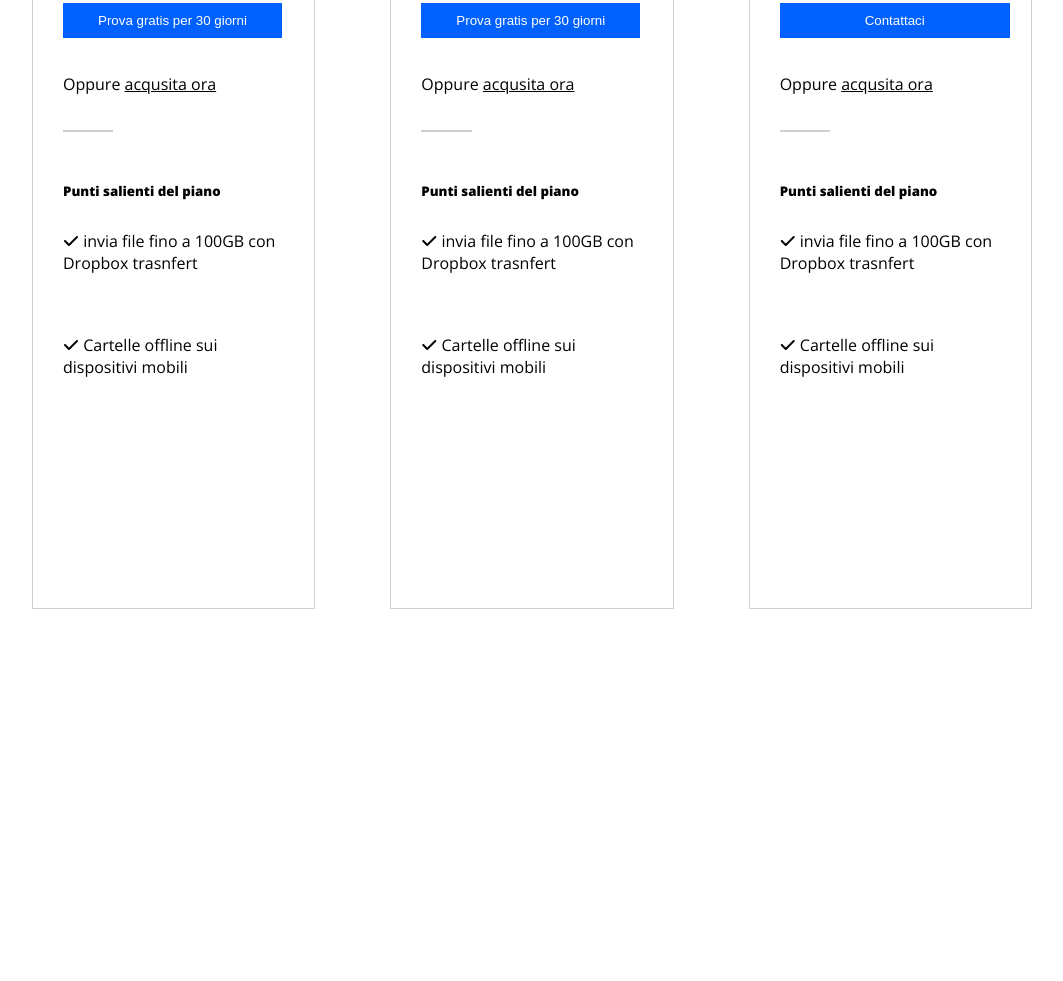
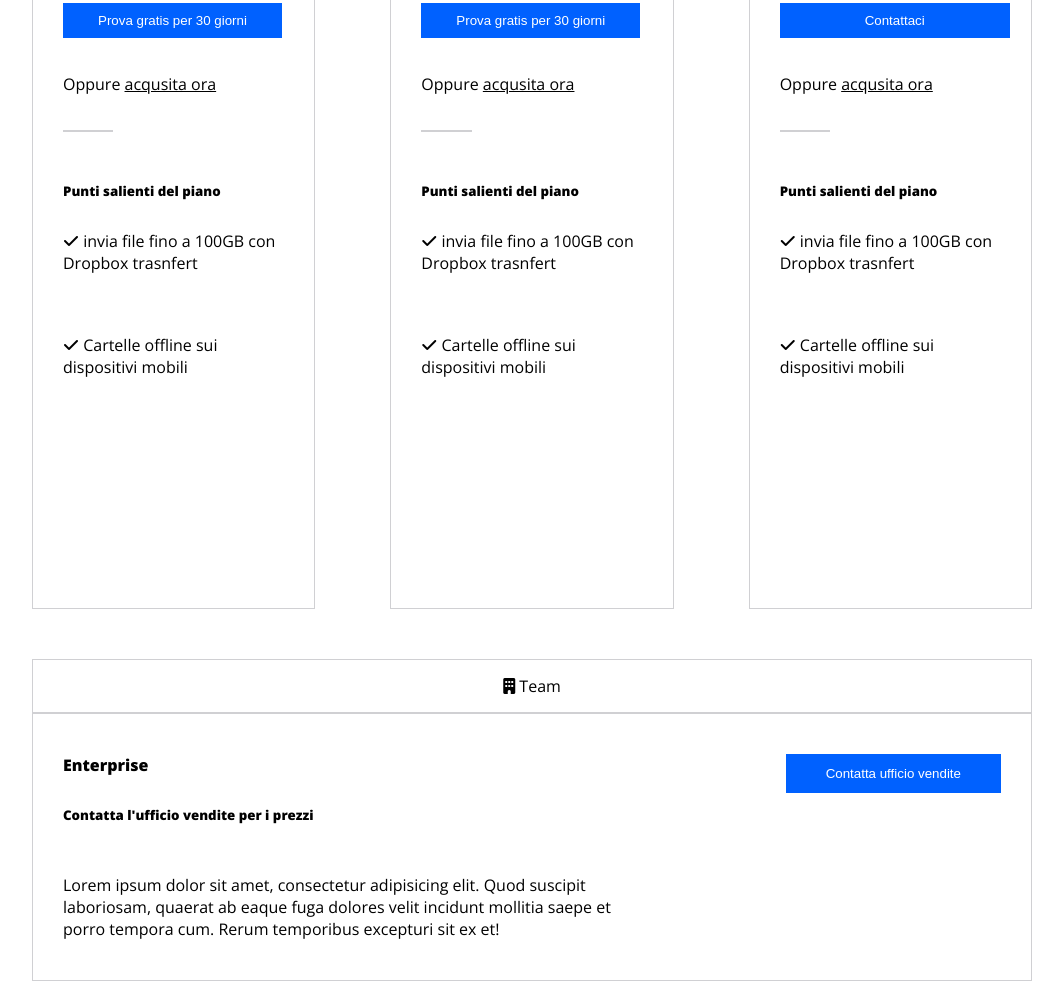
Before and after one commit to Seme87/htmlcss-dropbox, a plain HTML site: page index.html in a window 1280 px wide. Shown: the part 1825-2806 px from the top of the page, without its empty margins (108-1171 px from the left). Before the commit the page ends 2434 px from the top, so only its background shows below. Drawn offline with nearby package versions, Linux system fonts and the light colour scheme.

Commit message:
add team profile

```diff
--- a/css/style.css
+++ b/css/style.css
@@ -31,6 +31,7 @@ main {
 ul{
   list-style: none;
 }
+
 
 a{
  text-decoration: none;
@@ -241,3 +242,51 @@ header{
     background-color: #0061ff;
     padding: 10px 85px;
 }
+
+.team-profile{
+    border: 1px solid #d0d0d3;
+    margin-top:  50px;
+}
+
+.logo-team{
+    text-align: center;
+    padding: 15px 0;
+}
+
+.row-team-profile{
+    border: 1px solid #d0d0d3;
+    padding: 0 30px;
+    display: flex;
+    width: 100%;
+}
+
+
+
+.left{
+    width: 60%;
+    padding-top: 40px;
+    padding-bottom:40px;
+}
+
+.left h4{
+    padding-bottom: 30px;
+}
+
+.left h5{
+    padding-bottom: 50px;
+}
+
+.right{
+    width: 40%;
+    padding-top: 40px;
+    position: relative;
+}
+
+.btn-team-profile{
+    position: absolute;
+    right: 0px;
+    color: white;
+    border: none;
+    background-color: #0061ff;
+    padding: 12px 40px;
+}
--- a/index.html
+++ b/index.html
@@ -72,6 +72,8 @@
 
         <!-- sezione profile -->
         <section class="profile">
+
+
             <div class="small-container">
 
                 <!-- titolo con button -->
@@ -196,8 +198,33 @@
                 </div>
                 <!-- colonne profile -->
 
+                <!-- team-profile -->
+                <div class="team-profile">
+                    <div class="logo-team">
+                        <span><i class="fa-solid fa-building"></i></span>
+                        <span>Team</span>
+                    </div>
+                </div>
+                <div class="row-team-profile">
+                    <div class="col-team-profile left">
+                        <h4>Enterprise</h4>
+                        <h5>Contatta l'ufficio vendite per i prezzi</h5>
+                        <p>Lorem ipsum dolor sit amet, consectetur adipisicing elit. Quod suscipit laboriosam, quaerat ab eaque fuga dolores velit incidunt mollitia saepe et porro tempora cum. Rerum temporibus excepturi sit ex et!</p>
+                    </div>
+                    <div class="col-team-profile right ">
+                        <button class="btn-team-profile">Contatta ufficio vendite</button>
+                    </div>
+                <!-- team-profile -->
+
+                </div>
+                <!-- team-profile -->
+
             </div>
+
+
         </section>
+        <!-- sezione profile -->
+
     </main>
 
     <footer>
```
